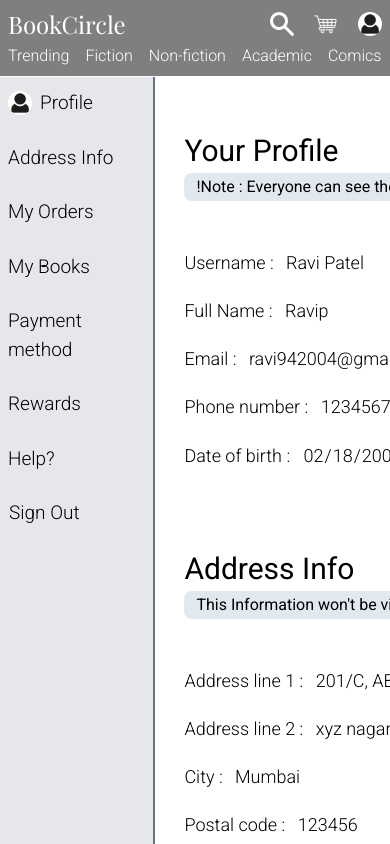
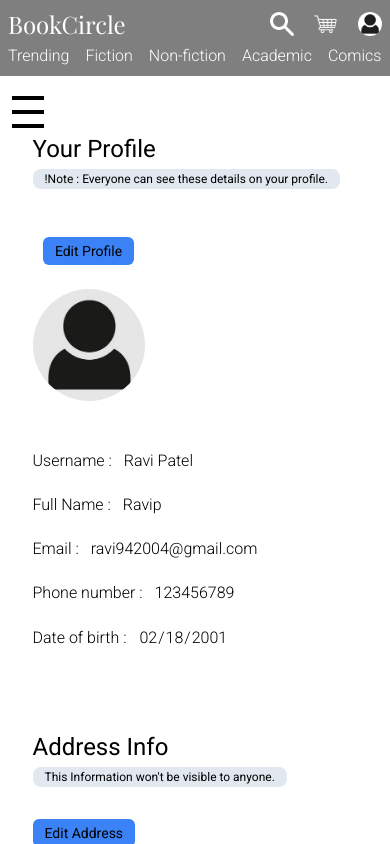
Before and after one commit to RaviPatel94/BookCirlce, a React (Vite) app: page /profile in a window 390 px wide. Built offline with nearby package versions, Linux system fonts and the light colour scheme; a web font is replaced by a local one.

Commit message:
reposnideness

```diff
--- a/src/Components/Navbar.jsx
+++ b/src/Components/Navbar.jsx
@@ -1,48 +1,76 @@
-import React,{useEffect, useState} from 'react'
+import React, { useEffect, useState, useRef } from 'react'
 import { useCategory } from './Context/Category';
 import { Link, NavLink } from 'react-router-dom';
+
 function Navbar() {
   let categories = ["Trending", "Fiction", "Non-fiction", "Academic", "Comics", "Novels", "Biographies", "Children's Books", "Science Fiction", "Fantasy", "Self-help", "Mystery", "Romance", "Thriller", "Poetry", "Graphic Novels", "Historical Fiction", "Cookbooks"];
-  const {setcategory}=useCategory()
+  const { setcategory } = useCategory()
   const [search, setsearch] = useState(" ")
   const [allowsearch, setallowsearch] = useState(false)
   const [navopt, setnavopt] = useState(false)
+  const dropdownRef = useRef(null)
 
-  const searchbook=(evt)=>{
-    if (evt.key==="Enter"){
+  const searchbook = (evt) => {
+    if (evt.key === "Enter") {
       setcategory(search)
     }
   }
 
-  // const optclose=()=>{
-  //   window.addEventListener("click",()=>{
-  //     if(navopt)
-  //     setnavopt(false)
-  //   })
-  // }
-  //   optclose()
+  useEffect(() => {
+    const handleClickOutside = (event) => {
+      if (dropdownRef.current && !dropdownRef.current.contains(event.target)) {
+        setnavopt(false)
+      }
+    }
+
+    document.addEventListener('mousedown', handleClickOutside)
+    return () => {
+      document.removeEventListener('mousedown', handleClickOutside)
+    }
+  }, [])
 
   return (
     <nav className='w-screen top-0 fixed pt-2 px-2 z-40 bg-black bg-opacity-50 text-white'>
-    <div className=' flex justify-between items-center pb-1'>
+      <div className='flex justify-between items-center pb-1'>
         <div className='flex gap-7'>
           <Link to="/">
-          <h1 className='text-2xl cursor-pointer font-Playfair'>BookCircle</h1></Link>
-          <input type="text" placeholder='Search' className='hidden sm:block border border-black w-96 bg-zinc-200 px-2 py-1 placeholder:text-black text-black placeholder:text-lg outline-none'
-          onChange={(e)=>setsearch(e.target.value)}
-          onKeyDown={searchbook} />
+            <h1 className='text-2xl cursor-pointer font-Playfair'>BookCircle</h1>
+          </Link>
+          <input
+            type="text"
+            placeholder='Search'
+            className='hidden sm:block border border-black w-96 bg-zinc-200 px-2 py-1 placeholder:text-black text-black placeholder:text-lg outline-none'
+            onChange={(e) => setsearch(e.target.value)}
+            onKeyDown={searchbook}
+          />
         </div>
         <div className='flex gap-5'>
-        <img src="/images/search.png" alt="Seach icon" className='h-6 sm:hidden cursor-pointer ' onClick={()=>setallowsearch((prev=>!prev))} />
-          <NavLink to="/cart"> <img src="/images/cart.png" alt="Cart icon" className='h-6 sm:h-8 cursor-pointer ' /></NavLink>
-          <div>
-          <img src="/images/pfp.jpg" alt=" Profile picture" className='h-6 sm:h-8 cursor-pointer rounded-full' onClick={()=>setnavopt(prev=>!prev)} />
-          <div className={` w-48 absolute bg-white right-0 top-[38px] shadow-sm shadow-gray-700 rounded-md text-black py-1 text-lg ${navopt?"":"hidden"}`} >
-            <ul >
-            <NavLink to="/login"><li className=' border-gray-500 py-2 hover:bg-gray-200 px-2'>Login</li></NavLink>
-            <NavLink to="/profile"> <li className=' border-gray-500 py-2 hover:bg-gray-200 px-2'>Profile</li></NavLink>
-            <li className='py-2 hover:bg-gray-200  border-gray-500 px-2 '>Contact</li>
-            <li className='py-2 hover:bg-gray-200  border-gray-500 px-2'>Settings</li>
+          <img
+            src="/images/search.png"
+            alt="Seach icon"
+            className='h-6 sm:hidden cursor-pointer'
+            onClick={() => setallowsearch(prev => !prev)}
+          />
+          <NavLink to="/cart">
+            <img src="/images/cart.png" alt="Cart icon" className='h-6 sm:h-8 cursor-pointer' />
+          </NavLink>
+          <div ref={dropdownRef}>
+            <img
+              src="/images/pfp.jpg"
+              alt="Profile picture"
+              className='h-6 sm:h-8 cursor-pointer rounded-full'
+              onClick={() => setnavopt(prev => !prev)}
+            />
+            <div className={`w-48 absolute bg-white right-0 top-[38px] shadow-sm shadow-gray-700 rounded-md text-black py-1 text-lg ${navopt ? "" : "hidden"}`}>
+              <ul>
+                <NavLink to="/login">
+                  <li className='border-gray-500 py-2 hover:bg-gray-200 px-2'>Login</li>
+                </NavLink>
+                <NavLink to="/profile">
+                  <li className='border-gray-500 py-2 hover:bg-gray-200 px-2'>Profile</li>
+                </NavLink>
+                <li className='py-2 hover:bg-gray-200 border-gray-500 px-2'>Contact</li>
+                <li className='py-2 hover:bg-gray-200 border-gray-500 px-2'>Settings</li>
                 <li className='py-2 hover:bg-gray-200 px-2'>Signout</li>
               </ul>
             </div>
@@ -50,20 +78,25 @@ function Navbar() {
         </div>
       </div>
       <div>
-      <ul className='flex overflow-x-auto gap-4  no-scrollbar pb-2 font-light'>
-          {
-            categories.map((category, index)=>(
-              <li key={index} className='h-max whitespace-nowrap hover:underline cursor-pointer'
-              onClick={()=>setcategory(category)}>
+        <ul className='flex overflow-x-auto gap-4 no-scrollbar pb-2 font-light'>
+          {categories.map((category, index) => (
+            <li
+              key={index}
+              className='h-max whitespace-nowrap hover:underline cursor-pointer'
+              onClick={() => setcategory(category)}
+            >
               {category}
             </li>
-            ))
-          }
+          ))}
         </ul>
       </div>
-    <input type="text" placeholder='Search' className={`sm:hidden border border-black w-11/12 ml-3 bg-zinc-200 px-2 py-1 placeholder:text-black text-black placeholder:text-lg outline-none ${allowsearch?"block":"hidden"}`}
-          onChange={(e)=>setsearch(e.target.value)}
-          onKeyDown={searchbook} />
+      <input
+        type="text"
+        placeholder='Search'
+        className={`sm:hidden border border-black w-11/12 ml-3 bg-zinc-200 px-2 py-1 placeholder:text-black text-black placeholder:text-lg outline-none ${allowsearch ? "block" : "hidden"}`}
+        onChange={(e) => setsearch(e.target.value)}
+        onKeyDown={searchbook}
+      />
     </nav>
   )
 }
--- a/src/Components/Profile.jsx
+++ b/src/Components/Profile.jsx
@@ -10,6 +10,7 @@ import Help from './profileopt.jsx/Help'
 function Profile() {
 
   const [inview, setinview] = useState(" ")
+  const [opennav, setopennav] = useState(false)
 
   useEffect(()=>{
       const item=document.getElementById(inview)
@@ -17,10 +18,14 @@ function Profile() {
       setinview(" ")
   },[inview])
 
-
   return (
-    <main className='pt-[77px] h-screen flex w-screen'>
-        <ul className=' w-64 h-full flex flex-col border-r-2 font-light border-slate-500 bg-gray-200 divide-y-[2px] divide-gray-200'>
+    <main className='pt-[77px] h-screen flex w-screen relative'>
+        <div className={`absolute left-3 top-24 size-8 flex flex-col justify-between cursor-pointer transition-all duration-200 ${opennav? "translate-x-52":""}`} onClick={()=>setopennav(!opennav)}>
+          <hr className='border-2 border-black' />
+          <hr className='border-2 border-black' />
+          <hr className='border-2 border-black' />
+        </div>
+        <ul className={` z-10 h-full absolute md:static w-52 lg:w-64  md:flex flex-col border-r-2 font-light border-slate-500 bg-gray-200 divide-y-[2px] divide-gray-200 transition-all duration-200 ${opennav?"flex" :"hidden"} `}>
           <li className='sideopt flex gap-2 items-center'
           onClick={()=>setinview("profile")}
           > <img src="/images/pfp.jpg" alt="pfp" className='w-6 h-6 rounded-full'/> Profile</li>
@@ -48,12 +53,12 @@ function Profile() {
         </ul>
         <div className='w-full h-full overflow-y-scroll pb-10 flex flex-col items-center gap-20'>
           <Profileopt/>
-          <Addinfo/>
+           <Addinfo/>
           <Orders/>
-          <Books/>
+          {/*<Books/>
           <Payment/>
           <Rewards/>
-          <Help/>
+          <Help/> */}
         </div>
     </main>
   )
--- a/src/Components/profileopt.jsx/Addinfo.jsx
+++ b/src/Components/profileopt.jsx/Addinfo.jsx
@@ -9,13 +9,14 @@ const [edit, setedit] = useState(false)
   const [country, setcountry] = useState("India")
 
   return (
-    <div id='address' className='flex h-max justify-between items-center w-9/12'>
+    <div id='address' className='flex h-max justify-between items-center  w-10/12 md:w-9/12'>
       <div className='flex w-full justify-between h-max items-start'>
-        <div className=' h-full flex justify-center gap-12 flex-col'>
+        <div className=' h-full flex justify-center gap-8 md:gap-12 flex-col'>
             <div>
-            <h1 className='text-3xl mb-1'>Address Info</h1>
-            <p className='bg-slate-200 px-3 py-[2px] rounded-lg w-max'>This Information won't be visible to anyone.</p></div>
-            <div className='flex flex-col gap-5 text-lg font-light'>
+            <h1 className='text-2xl lg:text-3xl mb-1'>Address Info</h1>
+            <p className='bg-slate-200 px-3 py-[2px] rounded-lg w-max text-xs lg:text-sm '>This Information won't be visible to anyone.</p></div>
+            <button className='bg-blue-500 px-3 py-1 md:hidden rounded-md hover:bg-blue-600 hover:text-gray-100 w-max text-sm lg:text-base' onClick={()=>setedit(prev=>!prev)}>{edit?"Save":"Edit Address"}</button>
+            <div className='flex flex-col gap-5 text-base lg:text-lg font-light'>
                 <div className='w-max'>Address line 1 : <input type="text" placeholder='201/C, ABC building' value={address1} readOnly={!edit} onChange={(e)=>setaddress1(e.target.value)} className={`px-2 outline-none w-max cursor-default ${edit?"bg-slate-200 rounded-lg cursor-text":""}`} /></div>
                 <div>Address line 2 : <input type="text" placeholder='Your FullName' value={address2} readOnly={!edit} onChange={(e)=>setaddress2(e.target.value)} className={`px-2 outline-none w-max cursor-default ${edit?"bg-slate-200 rounded-lg cursor-text":""}`} /></div>
                 <div>City : <input type="text" placeholder='Your city' value={city} readOnly={!edit} onChange={(e)=>setcity(e.target.value)} className={`px-2 outline-none w-max cursor-default ${edit?"bg-slate-200 rounded-lg cursor-text":""}`} /></div>
@@ -25,7 +26,7 @@ const [edit, setedit] = useState(false)
 
         </div>
         <div className='flex flex-col gap-6  items-center relative' >
-        <button className='bg-blue-500 px-3 py-1 rounded-md hover:bg-blue-600 hover:text-gray-100' onClick={()=>setedit(prev=>!prev)}>{edit?"Save":"Edit Address"}</button>
+        <button className= ' hidden md:block bg-blue-500 px-3 py-1 rounded-md hover:bg-blue-600 hover:text-gray-100' onClick={()=>setedit(prev=>!prev)}>{edit?"Save":"Edit Address"}</button>
 
         </div>
         </div>
--- a/src/Components/profileopt.jsx/Profileopt.jsx
+++ b/src/Components/profileopt.jsx/Profileopt.jsx
@@ -18,13 +18,19 @@ function Profileopt() {
   }
 
   return (
-    <div id='profile' className='flex h-max pt-14 justify-between items-center w-9/12'>
+    <div id='profile' className='flex h-max pt-14 justify-between items-center w-10/12 md:w-9/12'>
       <div className='flex w-full justify-between h-max items-start'>
         <div className=' h-full flex justify-center gap-12 flex-col'>
             <div>
-            <h1 className='text-3xl mb-1'>Your Profile</h1>
-            <p className='bg-slate-200 px-3 py-[2px] rounded-lg w-max '>!Note : Everyone can see these details on your profile.</p></div>
-            <div className='flex flex-col gap-5 text-lg font-light'>
+            <h1 className='text-2xl lg:text-3xl mb-1'>Your Profile</h1>
+            <p className='bg-slate-200 px-3 py-[2px] rounded-lg w-max text-xs lg:text-sm '>!Note : Everyone can see these details on your profile.</p></div>
+            <div className=' z-0 w-max flex flex-col gap-6 text-sm lg:text-base items-center relative grid3:hidden' >
+        <button className='bg-blue-500 px-3 py-1 rounded-md hover:bg-blue-600 hover:text-gray-100' onClick={()=>setedit(prev=>!prev)}>{edit?"Save":"Edit Profile"}</button>
+            <img src={image} className='size-28 lg:size-32 rounded-full brightness-90' alt="Profile pic" />
+            <input type="file" accept='image/*' placeholder={image} className={`absolute w-max -right-36 top-48 right-0 ${edit?"":"hidden"}`} onChange={handlefile} />
+
+        </div>
+            <div className='flex flex-col gap-5 text-base lg:text-lg font-light'>
                 <div className='w-max'>Username : <input type="text" placeholder='Your Username' value={name} readOnly={!edit} onChange={(e)=>setname(e.target.value)} className={`px-2 outline-none w-max cursor-default ${edit?"bg-slate-200 rounded-lg cursor-text":""}`} /></div>
                 <div>Full Name : <input type="text" placeholder='Your FullName' value={username} readOnly={!edit} onChange={(e)=>setusername(e.target.value)} className={`px-2 outline-none w-max cursor-default ${edit?"bg-slate-200 rounded-lg cursor-text":""}`} /></div>
                 <div>Email : <input type="text" placeholder='Your Email' value={email} readOnly={!edit} onChange={(e)=>setemail(e.target.value)} className={`px-2 outline-none w-max cursor-default ${edit?"bg-slate-200 rounded-lg cursor-text":""}`} /></div>
@@ -33,10 +39,10 @@ function Profileopt() {
             </div>
 
         </div>
-        <div className='flex flex-col gap-6 text-base items-center relative' >
+        <div className='grid3:flex flex-col gap-6 text-sm lg:text-base items-center relative hidden grid3:block' >
         <button className='bg-blue-500 px-3 py-1 rounded-md hover:bg-blue-600 hover:text-gray-100' onClick={()=>setedit(prev=>!prev)}>{edit?"Save":"Edit Profile"}</button>
-            <img src={image} className='w-32 h-32 rounded-full brightness-90' alt="Profile pic" />
-            <input type="file" accept='image/*' placeholder={image} className={`absolute top-48 -right-36 ${edit?"":"hidden"}`} onChange={handlefile} />
+            <img src={image} className='size-28 lg:size-32 rounded-full brightness-90' alt="Profile pic" />
+            <input type="file" accept='image/*' placeholder={image} className={`absolute w-max -right-36 top-48 right-0 ${edit?"":"hidden"}`} onChange={handlefile} />
 
         </div>
         </div>
--- a/src/index.css
+++ b/src/index.css
@@ -16,6 +16,6 @@ input::-webkit-inner-spin-button {
 
 @layer components{
  .sideopt{
-    @apply px-2 py-3 text-[19px] hover:bg-white cursor-pointer
+    @apply px-2 py-3 text-base lg:text-[19px] hover:bg-white cursor-pointer
   }
 }
```
Also changed, not shown: src/Components/profileopt.jsx/Orders.jsx (+8 -8 lines). Lines whose indentation alone changed are shown as unchanged.
